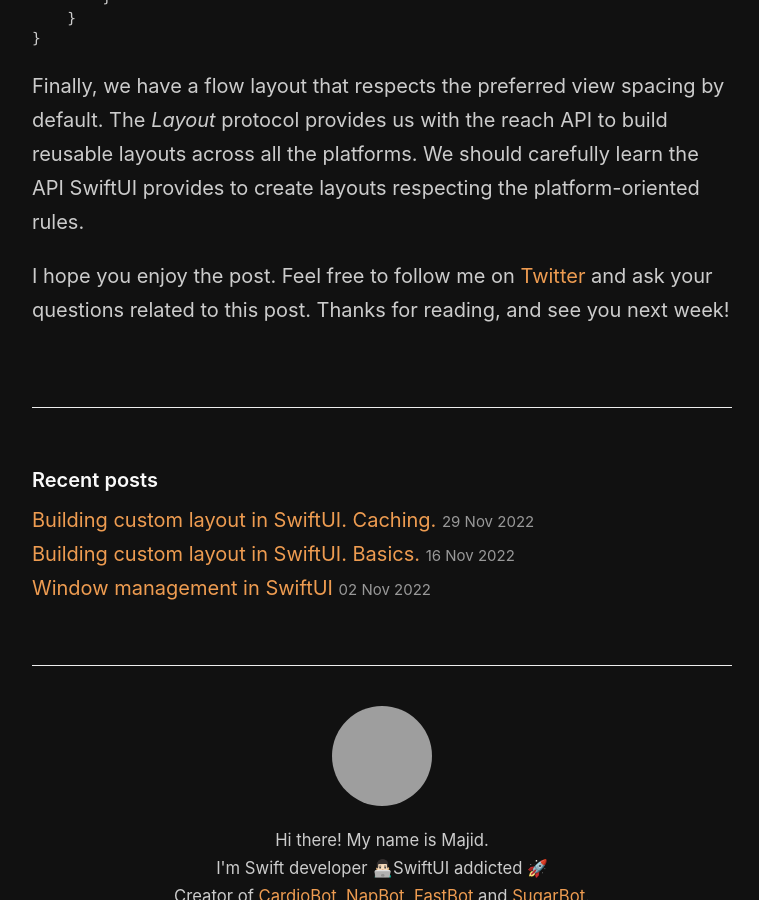
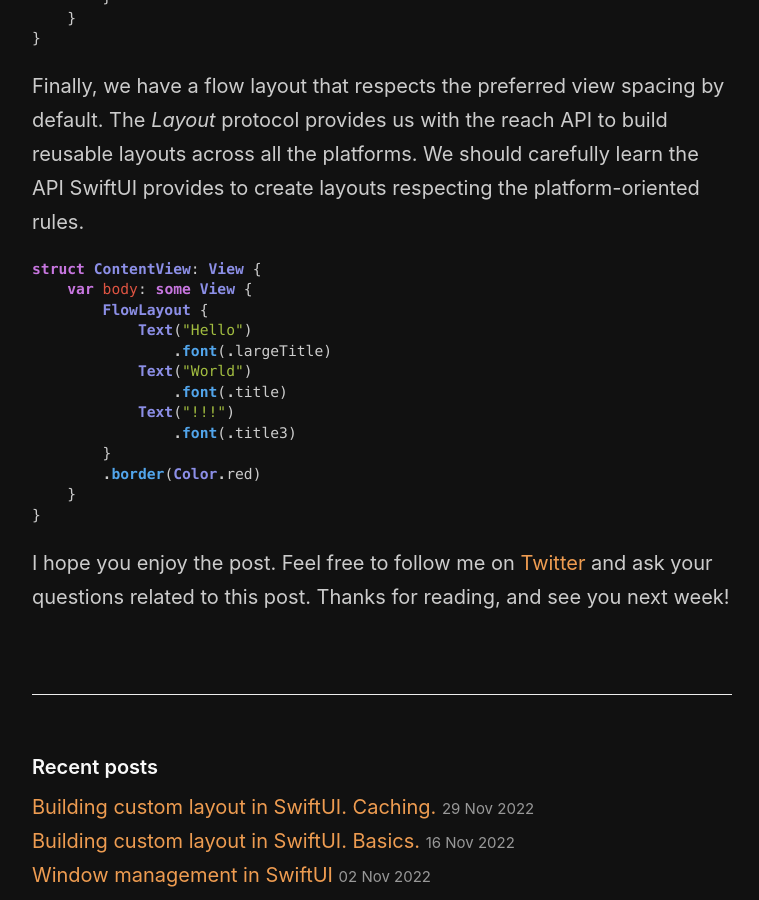
Before and after one commit to mecid/mecid.github.io, a Jekyll site: the page built from _posts/2022-12-07-building-custom-layout-in-swiftui-spacing.md, in a window 1280 px wide and 900 px high, scrolled down 5879 px, cut to the strip 0-900 px from the top of the window. Shown: the whole strip, without its empty margins (258-1017 px from the left). Built offline with Jekyll 4.4.1, drawn with Linux system fonts in a browser that asks for light colours; grey boxes are pictures that could not be loaded.

Commit message:
another example added to the layout spacing post

````diff
--- a/_posts/2022-12-07-building-custom-layout-in-swiftui-spacing.md
+++ b/_posts/2022-12-07-building-custom-layout-in-swiftui-spacing.md
@@ -236,4 +236,20 @@ struct FlowLayout: Layout {
 
 Finally, we have a flow layout that respects the preferred view spacing by default. The *Layout* protocol provides us with the reach API to build reusable layouts across all the platforms. We should carefully learn the API SwiftUI provides to create layouts respecting the platform-oriented rules.
 
+```swift
+struct ContentView: View {
+    var body: some View {
+        FlowLayout {
+            Text("Hello")
+                .font(.largeTitle)
+            Text("World")
+                .font(.title)
+            Text("!!!")
+                .font(.title3)
+        }
+        .border(Color.red)
+    }
+}
+```
+
 I hope you enjoy the post. Feel free to follow me on [Twitter](https://twitter.com/mecid) and ask your questions related to this post. Thanks for reading, and see you next week!
````
